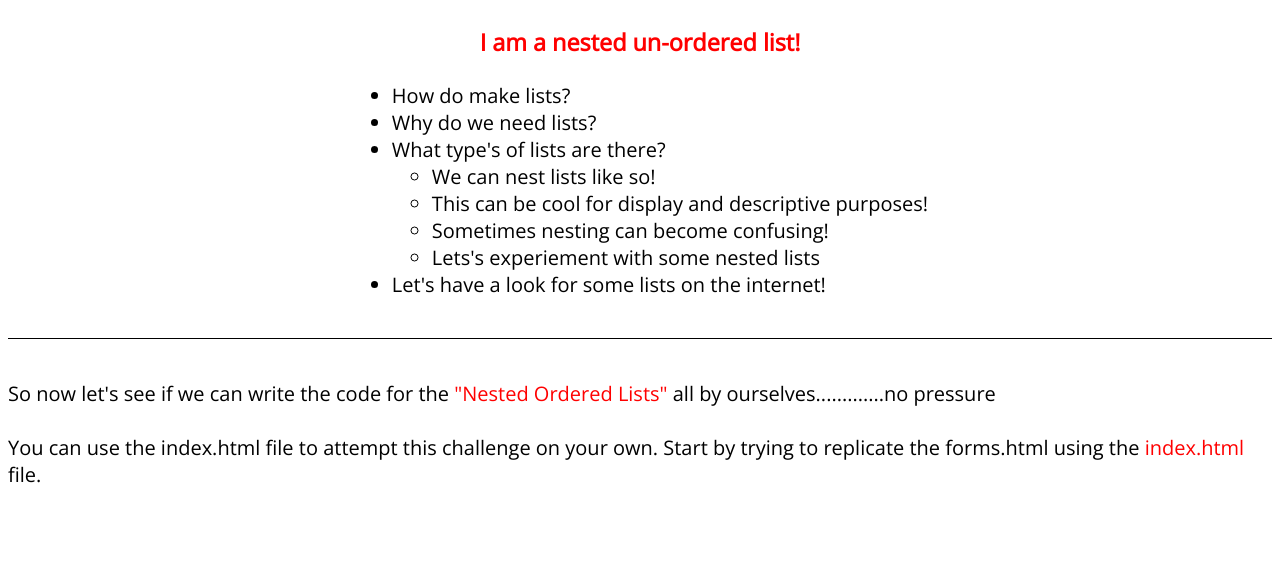
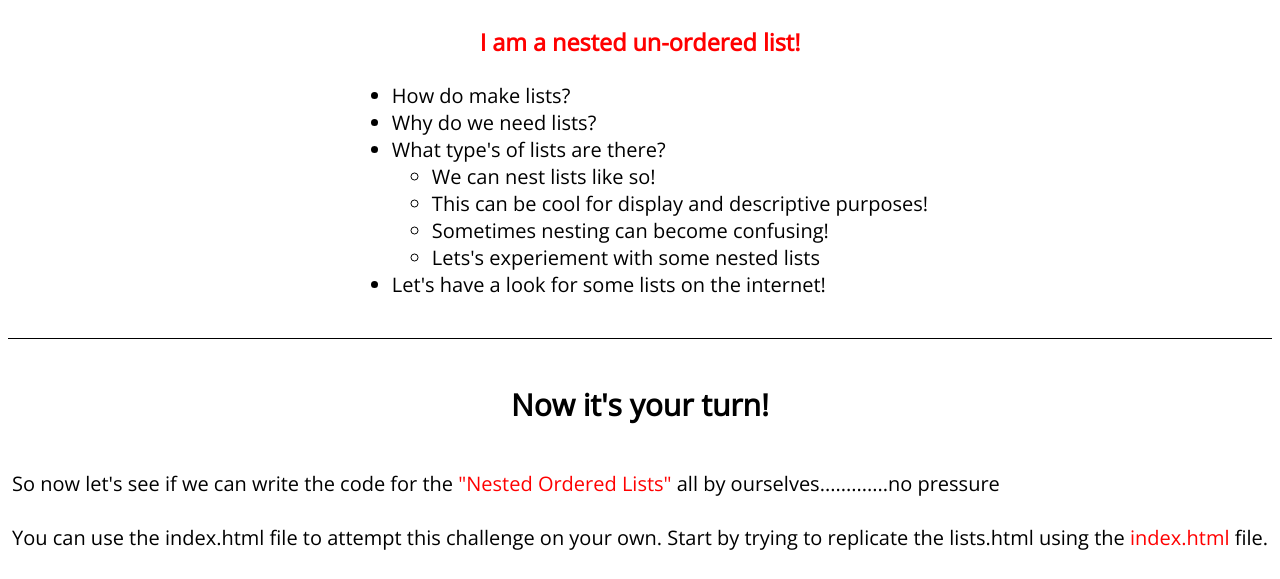
Before and after one commit to ersel/html-lists, a website: page lists.html in a window 1280 px wide. Shown: the part 616-1195 px from the top of the page. Before the commit the page ends 1132 px from the top, so only its background shows below. Drawn offline with nearby package versions, Linux system fonts and the light colour scheme.

Commit message:
Made some grammer corrections

```diff
--- a/lists.html
+++ b/lists.html
@@ -49,11 +49,11 @@
     </div>
 
     <hr>
-
+    <h2>Now it's your turn!</h2>
     <p>So now let's see if we can write the code for the <span>"Nested Ordered Lists"</span> all by
       ourselves.............no pressure
       <br><br>You can use the index.html file to attempt this challenge on your own. Start by trying to replicate the
-      forms.html using the <span>index.html</span> file. </p>
+      lists.html using the <span>index.html</span> file. </p>
   </main>
 
 </body>
```
